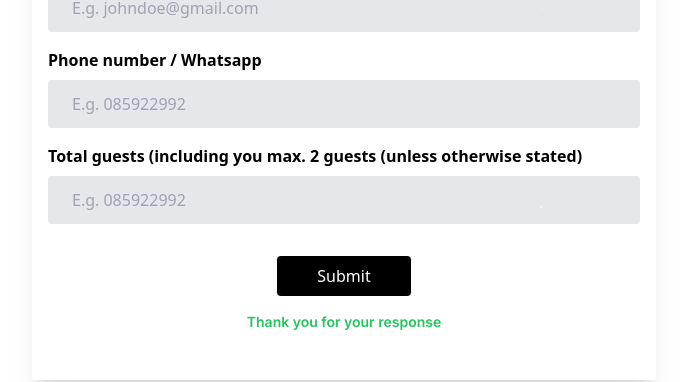
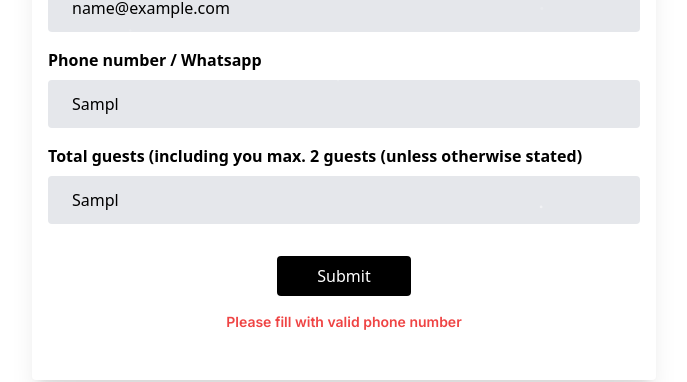
Before and after one commit to JuanAntonioV/wedding-template-one, a React (Vite) app: page / in a window 1280 px wide. Both pictures are taken after typing "Sample", "name@example.com", "Sample", "Sample" into the empty fields and a click on the button "Submit". Shown: the part 3776-4158 px from the top of the page, without its empty margins (296-983 px from the left). Built offline with nearby package versions, Linux system fonts and the light colour scheme; a web font is replaced by a local one.

Commit message:
update form function

```diff
--- a/src/common/SectionAttendance.tsx
+++ b/src/common/SectionAttendance.tsx
@@ -1,11 +1,26 @@
-import {useState} from "react";
+import {useRef, useState} from "react";
 
 const SectionAttendance = () => {
 
+    const phoneInputRef = useRef<HTMLInputElement>(null);
+    const phoneFriendInputRef = useRef<HTMLInputElement>(null);
     const [success, setSuccess] = useState(false);
+    const [error, setError] = useState(false);
 
     const handleSubmit = (e: any) => {
         e.preventDefault();
+
+        if (phoneInputRef.current?.value[0] !== '0' || phoneInputRef.current?.value[1] !== '8') {
+            setError(true);
+            return;
+        }
+
+        if (phoneFriendInputRef.current?.value[0] !== '0' || phoneFriendInputRef.current?.value[1] !== '8') {
+            setError(true);
+            return;
+        }
+
+        setError(false);
         setSuccess(true);
 
         // clear form
@@ -62,13 +77,29 @@ const SectionAttendance = () => {
 
                         <div className="flex flex-col space-y-2">
                             <label htmlFor="phone" className={'font-semibold'}>Phone number / Whatsapp</label>
-                            <input type="text" id={'phone'} name={'phone'} className={'bg-gray-200 px-6 py-3 rounded'} placeholder={'E.g. 085922992'} required/>
+                            <input type="text" ref={phoneInputRef} id={'phone'} name={'phone'} className={'bg-gray-200 px-6 py-3 rounded'} placeholder={'E.g. 085922992'} required onChange={
+                                (e) => {
+                                    const value = e.target.value;
+                                    const regex = new RegExp('^[0-9]+$');
+                                    if (value.length > 0 && !regex.test(value)) {
+                                        e.target.value = value.slice(0, -1);
+                                    }
+                                }
+                            }/>
                         </div>
 
                         <div className="flex flex-col space-y-2">
-                            <label htmlFor="phone" className={'font-semibold'}>Total guests (including you max. 2 guests
+                            <label htmlFor="phoneFriend" className={'font-semibold'}>Total guests (including you max. 2 guests
                                 (unless otherwise stated)</label>
-                            <input type="text" id={'phone'} name={'phone'} className={'bg-gray-200 px-6 py-3 rounded'} placeholder={'E.g. 085922992'} required/>
+                            <input type="text" ref={phoneFriendInputRef} id={'phoneFriend'} name={'phoneFriend'} className={'bg-gray-200 px-6 py-3 rounded'} placeholder={'E.g. 085922992'} required onChange={
+                                (e) => {
+                                    const value = e.target.value;
+                                    const regex = new RegExp('^[0-9]+$');
+                                    if (value.length > 0 && !regex.test(value)) {
+                                        e.target.value = value.slice(0, -1);
+                                    }
+                                }
+                            }/>
                         </div>
 
                         <div className={'flexCenter pt-4'}>
@@ -80,6 +111,11 @@ const SectionAttendance = () => {
                         {success && (
                             <div className={'flexCenter'}>
                                 <p className={'text-center text-green-500 font-inter font-semibold text-sm'}>Thank you for your response</p>
+                            </div>
+                        )}
+                        {error && (
+                            <div className={'flexCenter'}>
+                                <p className={'text-center text-red-500 font-inter font-semibold text-sm'}>Please fill with valid phone number</p>
                             </div>
                         )}
                     </form>
--- a/src/common/SectionWishes.tsx
+++ b/src/common/SectionWishes.tsx
@@ -6,7 +6,7 @@ const SectionWishes = () => {
         {
             fullName: 'Vivian Octavia',
             wishes: 'Most inspiring couple ever, thank you for letting us witness your journey',
-            posted: '2023-10-10'
+            posted: '2023-03-10'
         }
     ]);
 
--- a/src/pages/home/HomePage.tsx
+++ b/src/pages/home/HomePage.tsx
@@ -22,7 +22,11 @@ const HomePage = () => {
 
     return (
         <>
-            <audio autoPlay={isPlaying} loop={true} src={'/assets/sounds/sound.mp3'}/>
+            <audio autoPlay={isPlaying} loop={true} src={'/assets/sounds/sound.mp3'} onLoad={
+                () => {
+                    setIsPlaying(true);
+                }
+            }/>
 
             <div className={'max-w-2xl mx-auto'}>
                 <HeroSection/>
```
